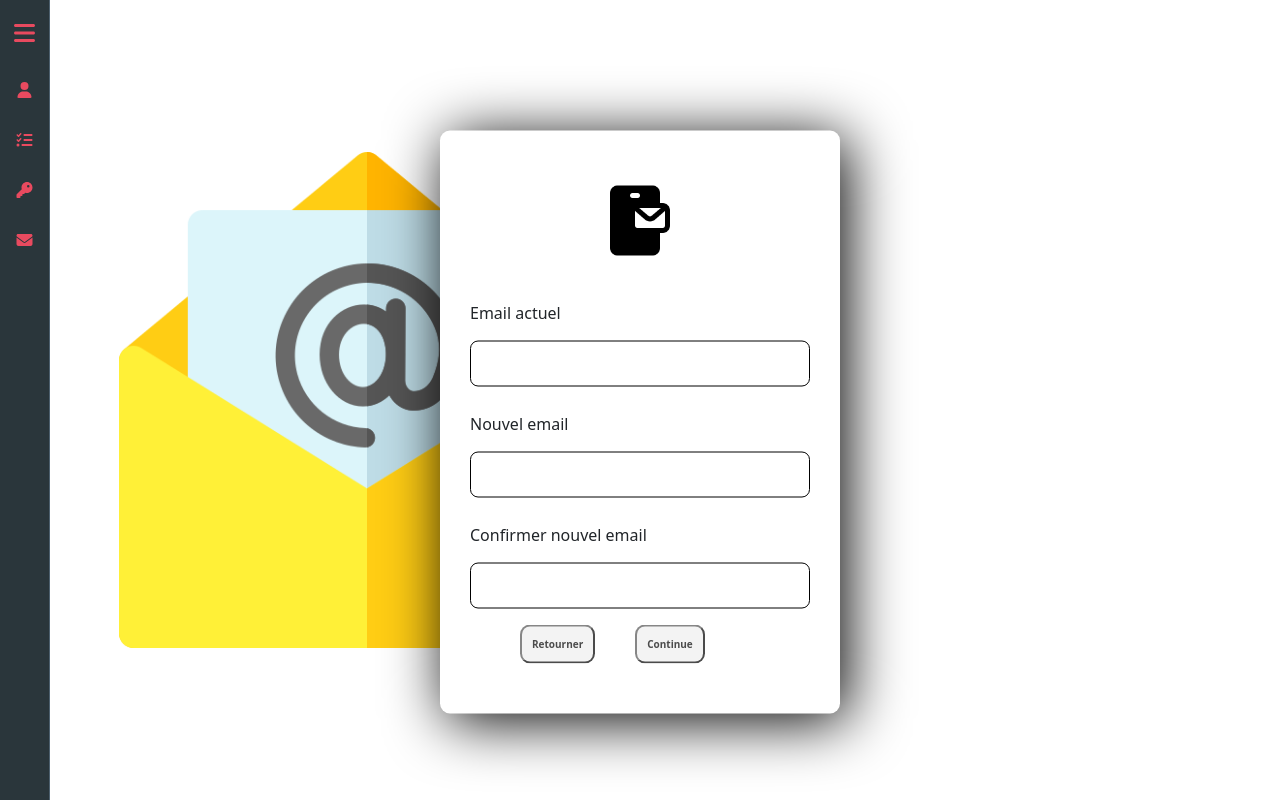
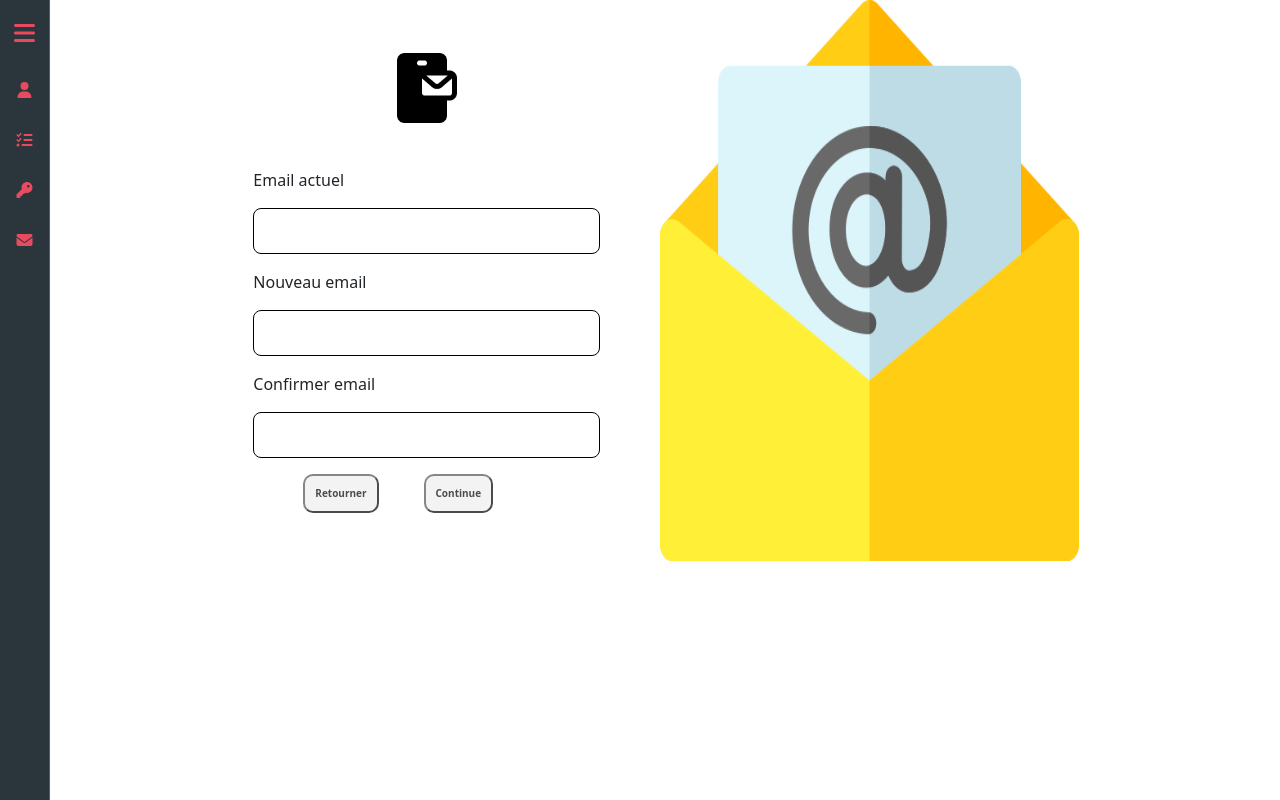
Before and after one commit to GrirZouhair/TaskManager, a React (Vite) app in the folder client/: page /changeEmail in a window 1280 px wide. Built offline with nearby package versions, Linux system fonts and the light colour scheme; sample sign-in values are in the browser's storage; the HTML template or start-up script is replaced by a standard one.

Commit message:
modify change password

```diff
--- a/client/src/Styles/ChangeEmail.css
+++ b/client/src/Styles/ChangeEmail.css
@@ -11,56 +11,20 @@ body {
   font-weight: 800;
 }
 
-.container {
+.img-content {
   display: flex;
-  height: 100vh;
-}
-
-.main-psw {
-  flex: 1;
-  background: url(/Image20.png);
-  background-position: left;
-  background-repeat: no-repeat;
-  background-size: 80%;
-  max-width: 620px;
+  justify-content: center;
+  margin-bottom: 1rem;
 }
 
 .img {
-  width: 80px;
-  margin: 0 auto;
-  display: block;
-}
-
-.center {
-  background: white;
-  width: 400px;
-  padding: 50px 30px;
-  border-radius: 10px;
-  margin: 50px auto;
-}
-
-input {
-  border: 1px solid black;
-  border-radius: 8px;
-  background-color: transparent;
   width: 100%;
-  display: block;
-  padding: 10px;
-  color: #222;
-  outline: none;
-  margin: 1em 0;
+  max-width: 200px;
+  height: auto;
 }
 
 .control {
-  margin-top: 25px;
-}
-
-.button {
-  color: white;
-  text-transform: uppercase;
-  font-size: 10px;
-  opacity: 0.7;
-  transition: 0.3s ease;
+  margin: 1em 0;
 }
 
 #retour {
@@ -73,7 +37,7 @@ input {
 #continue {
   padding: 10px;
   font-weight: 800;
-  margin-left: 40px;
+  margin-left: 45px;
   border-radius: 10px;
 }
 
@@ -81,6 +45,3 @@ button:hover {
   background-color: #e6dac9;
   border-radius: 10px;
 }
-button {
-    margin-top: 10px;
-}
--- a/client/src/pages/AdminPages/ChangeEmail.tsx
+++ b/client/src/pages/AdminPages/ChangeEmail.tsx
@@ -1,28 +1,24 @@
-import React, { useState, useEffect } from "react";
-import axios from "axios";
+import React, { useState, useEffect, FormEvent, ChangeEvent } from "react";
+import { AxiosResponse } from "axios";
+import { axiosClient } from "../../Api/axios";
 import { useNavigate } from "react-router-dom";
 import Sidebar from "../../components/SideBare";
-import "../../Styles/ChangeEmail.css";
+import "../../Styles/ChangePassword.css";
 
 const ChangeEmail: React.FC = () => {
-  const [actuelEmail, setActuelEmail] = useState<string>("");
-  const [newEmail, setNewEmail] = useState<string>("");
-  const [confirmNewEmail, setConfirmNewEmail] = useState<string>("");
+  const [formData, setFormData] = useState({
+    actuelEmail: "",
+    email: "",
+    email_confirmation: "",
+  });
   const navigate = useNavigate();
 
-  const handleActuelEmailChange = (e: React.ChangeEvent<HTMLInputElement>) => {
-    setActuelEmail(e.target.value);
+  const handleInputChange = (e: ChangeEvent<HTMLInputElement>) => {
+    const { name, value } = e.target;
+    setFormData((prev) => ({ ...prev, [name]: value }));
   };
 
-  const handleNewEmailChange = (e: React.ChangeEvent<HTMLInputElement>) => {
-    setNewEmail(e.target.value);
-  };
-
-  const handleConfirmNewEmailChange = (e: React.ChangeEvent<HTMLInputElement>) => {
-    setConfirmNewEmail(e.target.value);
-  };
-
-  const handleSubmit = async (e: React.FormEvent<HTMLFormElement>) => {
+  const handleSubmit = async (e: FormEvent<HTMLFormElement>) => {
     e.preventDefault();
     try {
       const token = localStorage.getItem("token");
@@ -31,18 +27,23 @@ const ChangeEmail: React.FC = () => {
         return;
       }
 
+      if (formData.email !== formData.email_confirmation) {
+        return alert("Email mismatch");
+      }
       const headers = {
         Accept: "application/json",
         Authorization: `Bearer ${token}`,
       };
-
-      const formData = new FormData();
-      formData.append("actuelEmail", actuelEmail);
-      formData.append("newEmail", newEmail);
-      formData.append("confirmNewEmail", confirmNewEmail);
-
-      await axios.get("url");
-      const response = await axios.post("url", formData, { headers });
+      const userItem = localStorage.getItem("user");
+      const id = userItem ? JSON.parse(userItem).id : null;
+      if (!id) {
+        navigate("/");
+        return;
+      }
+      const response = await axiosClient.put<
+        string,
+        AxiosResponse<{ message: string }>
+      >(`/user/update/${id}`, formData, { headers });
       alert(response.data.message);
     } catch (error) {
       console.error("Erreur lors de la soumission du formulaire :", error);
@@ -56,53 +57,46 @@ const ChangeEmail: React.FC = () => {
   }, [navigate]);
 
   return (
-    <>
+    <div className="row">
       <Sidebar />
-    <section className="container col-10">
-      <div className="center">
+      <section className="row col-10">
+        <div className="col-12 col-md-5 d-flex flex-column p-5 justify-content-center">
           <div className="img-content">
             <img className="img" src="Image142.png" alt="14" />
           </div>
           <form onSubmit={handleSubmit}>
-          <div className="control">
-            <label htmlFor="actuelEmail">Email actuel</label>
-            <div className="email-input">
+            {[
+              {
+                label: "Email actuel",
+                name: "actuelEmail",
+                value: formData.actuelEmail,
+              },
+              {
+                label: "Nouveau email",
+                name: "email",
+                value: formData.email,
+              },
+              {
+                label: "Confirmer email",
+                name: "email_confirmation",
+                value: formData.email_confirmation,
+              },
+            ].map((input) => (
+              <div className="control" key={input.name}>
+                <label htmlFor={input.name}>{input.label}</label>
                 <input
-                type="email"
-                id="actuelEmail"
-                name="actuelEmail"
-                value={actuelEmail}
-                onChange={handleActuelEmailChange}
+                  type={
+                    input.name === "actuelEmail" ? "email" : "email"
+                  }
+                  id={input.name}
+                  name={input.name}
+                  value={input.value}
+                  onChange={handleInputChange}
                   required
                 />
               </div>
-          </div>
-          <div className="control">
-            <label htmlFor="newEmail">Nouvel email</label>
-            <div className="email-input">
-              <input
-                type="email"
-                id="newEmail"
-                name="newEmail"
-                value={newEmail}
-                onChange={handleNewEmailChange}
-                required
-              />
-            </div>
-          </div>
-          <div className="control">
-            <label htmlFor="confirmNewEmail">Confirmer nouvel email</label>
-            <div className="email-input">
-              <input
-                type="email"
-                id="confirmNewEmail"
-                name="confirmNewEmail"
-                value={confirmNewEmail}
-                onChange={handleConfirmNewEmailChange}
-                required
-              />
-            </div>
-          </div>
+            ))}
+
             <div className="button">
               <button type="button" id="retour">
                 Retourner
@@ -113,9 +107,12 @@ const ChangeEmail: React.FC = () => {
             </div>
           </form>
         </div>
-      <div className="main-psw"></div>
+        <img
+          src="/public/Image20.png"
+          className="main-psw col-md-5 d-md-block d-none"
+        />
       </section>
-    </>
+    </div>
   );
 };
 
```
Lines whose indentation alone changed are shown as unchanged.
